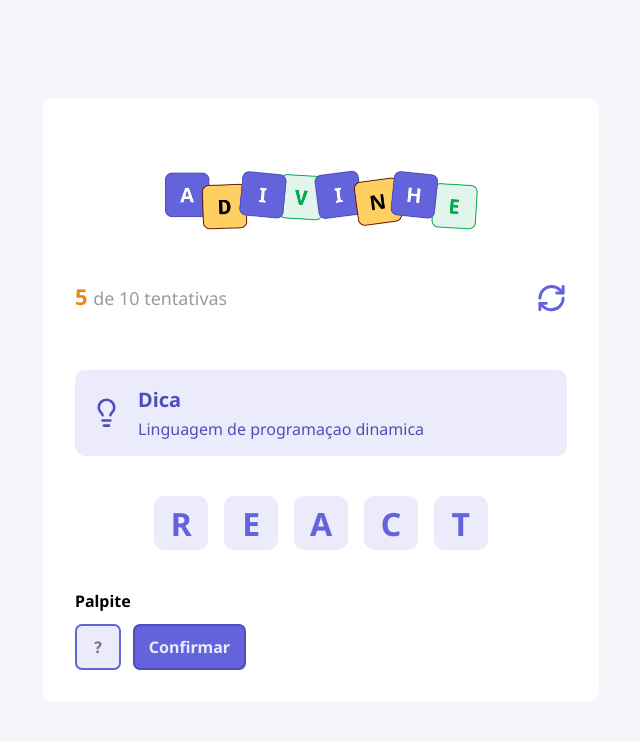
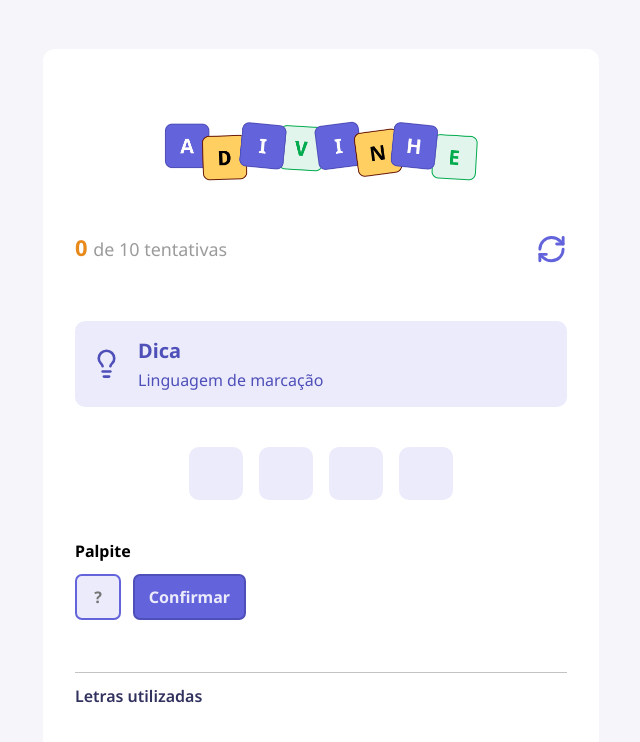
Before and after one commit to LucasBartl/Adivinha-o---React, a React (Vite) app: page / in a window 1280 px wide. Shown: the top 742 px of the page, without its empty margins (319-959 px from the left). Built offline with nearby package versions, Linux system fonts and the light colour scheme.

Commit message:
Entendendo funcionamento de componentes - parte button

```diff
--- a/src/App.tsx
+++ b/src/App.tsx
@@ -1,34 +1,109 @@
+import styles from "./App.module.css"
+import { WORDS } from "./utils/words"
+import { useEffect, useState } from "react"
+import type { Challenge } from "./utils/words"
 import { Header } from "./components/Header"
 import { Tip } from "./components/Tip"
-import styles from "./App.module.css"
 import { Letter } from "./components/Letter"
 import { Input } from "./components/Input"
 import { Button } from "./components/Button"
+import { LetterUsed } from "./components/LetttersUsed"
+import type { LetterUsedProps } from "./components/LetttersUsed"
 
 export default function App() {
+  const [score, setScore] = useState(0)
+  const [letter, setLetter] = useState("")
+  const [letterUsed, serLetterUsed] = useState<LetterUsedProps[]>([])
+  const [challenge, setChallenge] = useState<Challenge | null>(null)
+
+  /* Restart Game */
 
   function handleRestart() {
     alert("Reiniciar o jogo")
   }
 
+  /* Inicio Game */
+
+  function startGame() {
+    const index = Math.floor(Math.random() * WORDS.length)
+    const randomWords = WORDS[index]
+    setChallenge(randomWords)
+
+    setScore(0)
+    setLetter("")
+    serLetterUsed([])
+  }
+
+  /* Confirme */
+  function handleConfirm() {
+    if (!challenge) {
+      return
+    }
+    if (!letter.trim()) {
+      return alert("Digite uma letra")
+    }
+
+    //Recuperando o valor digitado pelo usuário
+    const value = letter.toLocaleUpperCase()
+
+    //Valida dentro do array lettersUsed se já existe o valor digitado
+    const exist = letterUsed.find((used) => used.value.toLocaleUpperCase() === value)
+
+    if (exist) {
+      return alert("Letra já utilizada ")
+    }
+
+    //Filtra a quantidades de letras corretas
+    const hits = challenge.word.toLocaleUpperCase().split("").filter((char) => { char === value }).length
+
+    const correct = hits > 0
+    const currentScore = score + hits
+
+
+    serLetterUsed((state) => [...state, { value, correct }])
+    setScore(currentScore)
+
+    setLetter("")
+  }
+
+
+  useEffect(() => {
+    startGame()
+  }, [])
+
+  if (!challenge) {
+    return
+  }
+
+
+
   return (
     <div className={styles.container}>
       <main>
-        <Header current={5} max={10} onRestart={handleRestart}></Header>
-        <Tip tip="Linguagem de programaçao dinamica"></Tip>
+        <Header current={score} max={10} onRestart={handleRestart}></Header>
+        <Tip tip={challenge.tip}></Tip>
+
+
         <div className={styles.word}>
-          <Letter value="R" />
-          <Letter value="E" />
-          <Letter value="A" />
-          <Letter value="C" />
-          <Letter value="T" />
+          {
+            challenge.word.split("").map((letter, index) => {
+              const letterused = letterUsed.filter((used)=> used.value.toLocaleUpperCase() === letter.toLocaleUpperCase())
+
+              return <Letter key={index} value="" />
+
+            }
+            )
+          }
         </div>
 
         <h4>Palpite</h4>
         <div className={styles.guess}>
-          <Input autoFocus maxLength={1} placeholder="?"></Input>
-          <Button title="Confirmar"></Button>
+          <Input autoFocus maxLength={1} placeholder="?" value={letter}
+            onChange={(e) => setLetter(e.target.value)}>
+          </Input>
+          <Button title="Confirmar" onClick={handleConfirm}></Button>
         </div>
+        <LetterUsed data={letterUsed}></LetterUsed>
       </main>
     </div>
 
--- a/src/components/Letter/index.tsx
+++ b/src/components/Letter/index.tsx
@@ -1,12 +1,19 @@
 import styles from "./styles.module.css"
 
 type Props = {
-    value?: string
+    value?: string,
+    size?: "default" | "small",
+    color?: "default" | "correct" | "wrong"
 }
 
-export function Letter({value}:Props){
+export function Letter({ value = "", size = "default", color = "default" }: Props) {
     return (
-        <div className={styles.letter}>
+        <div className={`
+        ${styles.letter}
+        ${size === "small" && styles.letterSmall}
+        ${color === "correct" && styles.letterCorrect}
+        ${color === "wrong" && styles.letterWrong}
+        `}>
             <span>{value}</span>
         </div>
     )
--- a/src/components/Letter/styles.module.css
+++ b/src/components/Letter/styles.module.css
@@ -16,3 +16,26 @@
     justify-content: center;
     text-align: center;
 }
+
+.letterSmall{
+
+    width: 2.75rem;
+    height: 2.75rem;
+    border-radius: 0.43rem ;
+
+    font-size: 1.25rem;
+    font-weight: 500;
+    border: 1px solid #6363db;
+}
+
+.letterCorrect{
+    background-color: #e1f5ec;
+    border-color:#03ab4f;
+    color: #03ab4f;
+}
+
+.letterWrong{
+    background-color: #ffcf62;
+    border-color:#691b0a;
+    color: #691b0a;
+}
--- /dev/null
+++ b/src/components/LetttersUsed/index.tsx
@@ -0,0 +1,31 @@
+import styles from "./styles.module.css"
+import { Letter  } from "../Letter"
+
+export type LetterUsedProps = {
+
+    value: string,
+    correct: boolean
+
+}
+
+type Props = {
+    data: LetterUsedProps[]
+}
+
+
+export function LetterUsed({data}:Props){
+    return(
+        <div className={styles.lettersUsed}>
+            <h5>Letras utilizadas</h5>
+            <div>
+                {
+                    data.map(({value, correct})=>(
+                        <Letter value={value} size="small" color={correct ? "correct" : "wrong"}></Letter>
+                    ))
+                }
+
+
+            </div>
+        </div>
+    )
+}
--- /dev/null
+++ b/src/components/LetttersUsed/styles.module.css
@@ -0,0 +1,19 @@
+.lettersUsed{
+    width: 100%;
+    margin-top: 3.25rem;
+    border-top:1px solid #c3c3c3 ;
+}
+
+.lettersUsed > h5{
+    color: #32325f;
+    font-size: 1rem;
+    font-weight: 600;
+
+    margin: 0.75rem 0;
+}
+
+.lettersUsed > div{
+    display: flex;
+    gap:0.75rem;
+    flex-wrap: wrap;
+}
--- a/src/utils/words.ts
+++ b/src/utils/words.ts
@@ -8,10 +8,6 @@
   { id: 1, word: "CSS", tip: "Linguagem de estilos" },
   { id: 2, word: "REACT", tip: "Biblioteca para criar interfaces Web" },
   { id: 3, word: "HTML", tip: "Linguagem de marcação" },
-  {
-    id: 4,
-    word: "Javascript",
-    tip: "Uma das linguagens de programação mais utilizadas no mundo",
-  },
+  {id: 4,word: "Javascript",tip: "Uma das linguagens de programação mais utilizadas no mundo",},
   { id: 5, word: "Typescript", tip: "Para adicionar tipagem no Javascript" },
 ]
```
